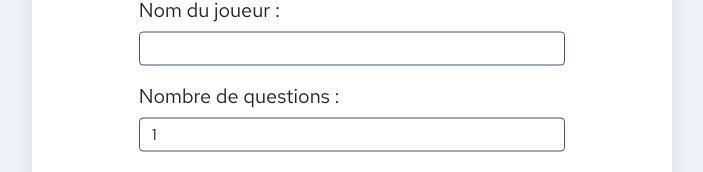
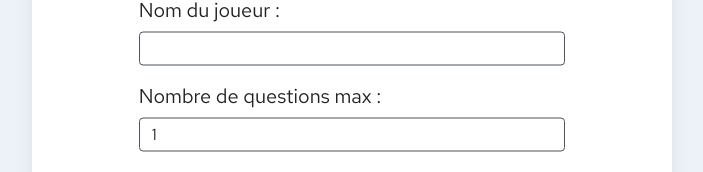
Before and after one commit to SpilmontFrancoisOrg/QuizGame, a Nuxt app in the folder front/: page /game in a window 1280 px wide. Shown: the part 298-470 px from the top of the page, without its empty margins (288-991 px from the left). Built offline with nearby package versions, Linux system fonts and the light colour scheme.

Commit message:
feat: minor changes

```diff
--- a/front/pages/create/index.vue
+++ b/front/pages/create/index.vue
@@ -268,6 +268,8 @@ export default {
         setTimeout(() => {
           toast.remove()
         }, 5000)
+
+        this.fetchThemes()
       } catch (error) {
         const toast = this.$toast.error(
           'Une erreur est survenue lors de la création du thème'
--- a/front/pages/game/index.vue
+++ b/front/pages/game/index.vue
@@ -12,7 +12,7 @@
       <input v-model="name" type="text" name="name" />
     </div>
     <div class="flex flex-col space-y-2 w-2/3">
-      <label for="number" class="text-xl">Nombre de questions :</label>
+      <label for="number" class="text-xl">Nombre de questions max :</label>
       <input v-model="number" type="number" name="number" min="1" />
     </div>
     <div class="flex flex-col space-y-2 w-2/3">
```
